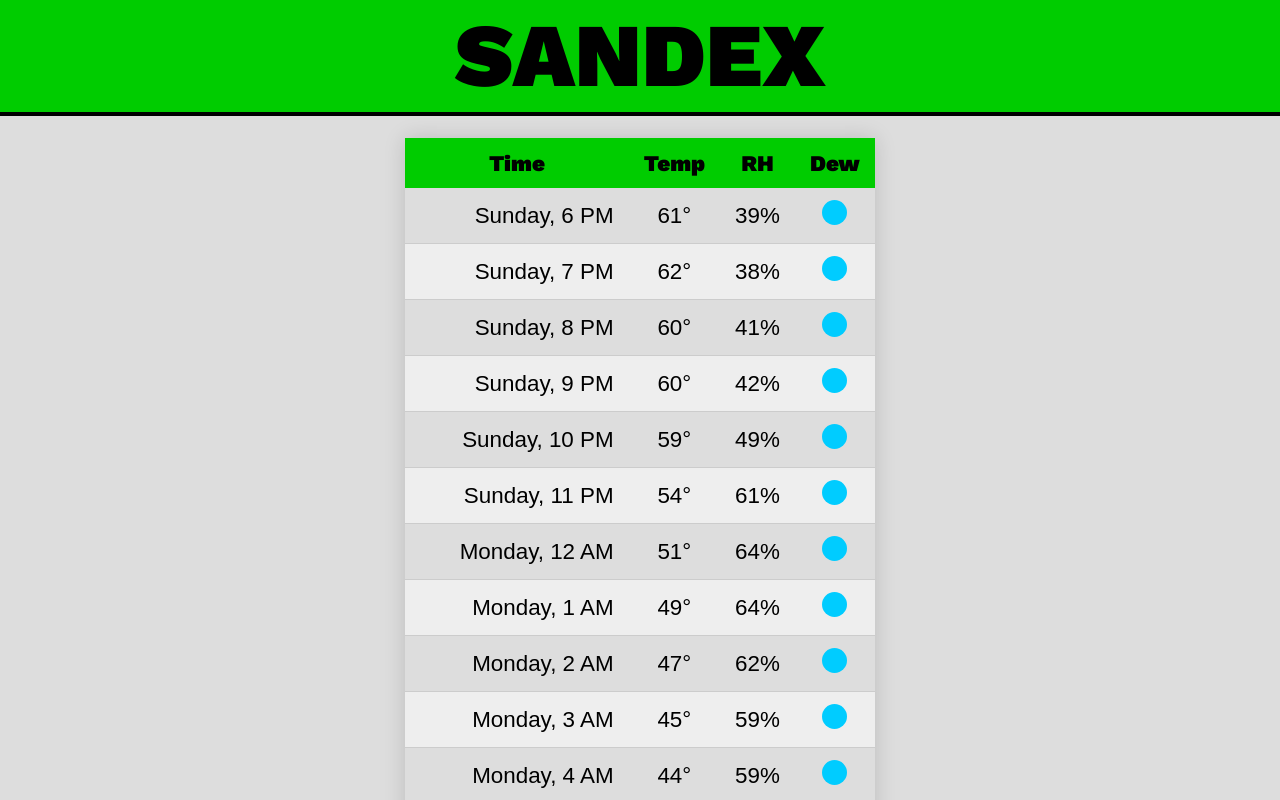
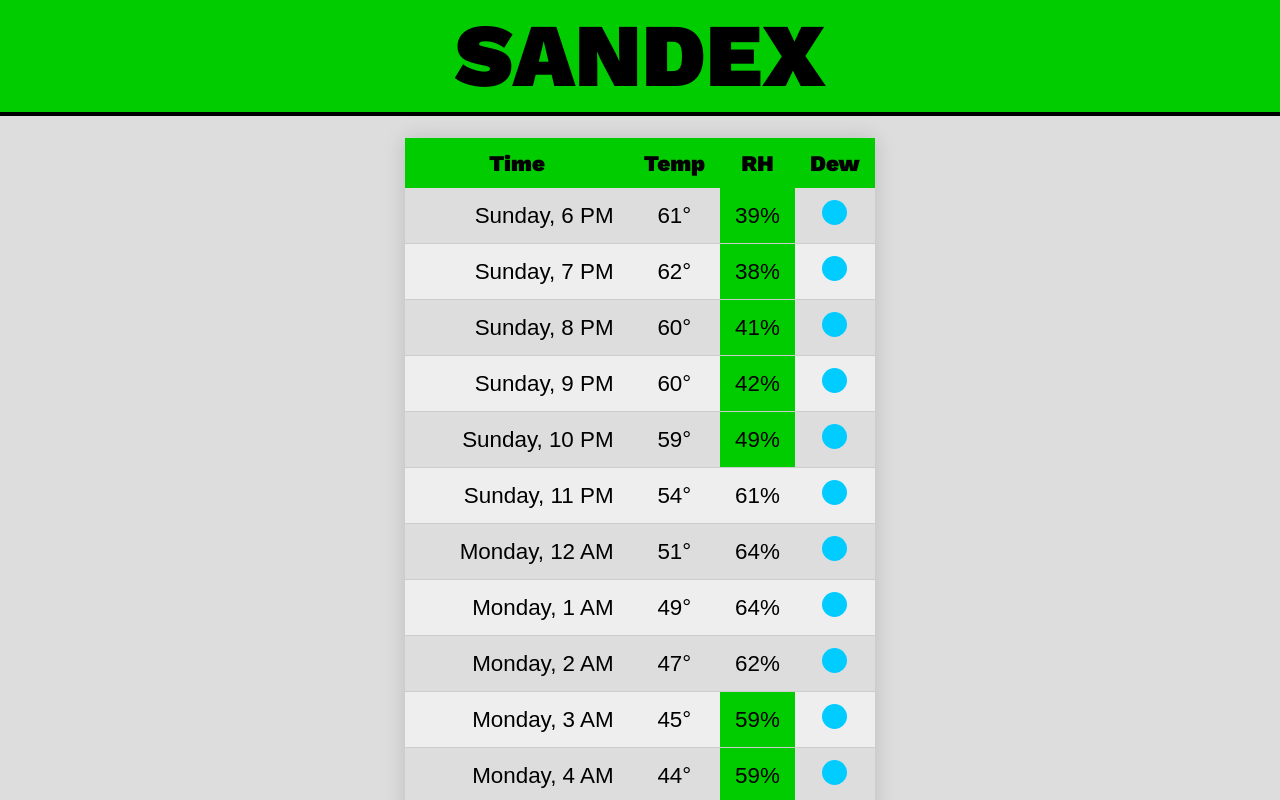
Before and after one commit to tikaro/sandex, a React (Create React App) app: page / in a window 1280 px wide. Shown: the top 800 px of the page. Built offline with nearby package versions, Linux system fonts and the light colour scheme.

Commit message:
Color td cells if sandex

```diff
--- a/scripts/sandexAlert.js
+++ b/scripts/sandexAlert.js
@@ -3,10 +3,10 @@ dotenv.config();
 
 import forecast from '../src/json/forecast.json';
 const hours = forecast.data.timelines[0].intervals;
-import isSandex from '../src/js/isSandex.js';
+import { hourIsSandex } from '../src/js/isSandex.js';
 import Twilio from 'twilio';
 
-const sandexHours = hours.filter(hour => isSandex(hour.values.temperature, hour.values.humidity))
+const sandexHours = hours.filter(hour => hourIsSandex(hour.values.temperature, hour.values.humidity))
 
 let foundSandex = false;
 let sandexMessage = '';
--- a/src/components/HourRow.js
+++ b/src/components/HourRow.js
@@ -1,5 +1,5 @@
 import React from 'react';
-import isSandex from '../js/isSandex.js';
+import {temperatureIsSandex, humidityIsSandex, hourIsSandex } from '../js/isSandex.js';
 import { humidityMessage, temperatureMessage, sandexMessage } from '../js/sandexMessage.js';
 import { dewpointComfort, dewpointComfortMessage } from '../js/dewpointComfort.js';
 
@@ -12,25 +12,27 @@ export default function HourRow(props) {
     const humidity = props.humidity;
     const dewpoint = props.dewPoint;
 
-    const isSandexString = isSandex(temperature, humidity).toString();
+    const temperatureIsSandexString = temperatureIsSandex(temperature, humidity).toString();
+    const humidityIsSandexString = humidityIsSandex(humidity).toString();
+    const hourIsSandexString = hourIsSandex(temperature, humidity).toString();
 
     if ( rowTime < timeNow ) return null;
 
     return (
-        <tr className={`hour sandex-${isSandexString}`}>
+        <tr className={`hour sandex-${hourIsSandexString}`}>
             <td className="time">
                 <span title={`${sandexMessage(temperature, humidity)}`}>
                     {rowTime.toLocaleTimeString('en-US',options)}
                 </span>
             </td>
-            <td className="temp">
+            <td className={`temp sandex-${temperatureIsSandexString}`}>
                 <span
                     title={`${temperatureMessage(temperature,humidity)}`}
                 >
                     {Math.round(temperature,0)}&deg;
                 </span>
             </td>
-            <td className="humidity">
+            <td className={`humidity sandex-${humidityIsSandexString}`}>
                 <span
                     title={`${humidityMessage(humidity)}`}
                 >
--- a/src/js/isSandex.js
+++ b/src/js/isSandex.js
@@ -1,13 +1,27 @@
 import temperatureLowerBound from './temperatureLowerBound.js';
 import temperatureUpperBound from './temperatureUpperBound.js';
 
-export default function isSandex(temperature, humidity) {
+export function temperatureIsSandex(temperature,humidity) {
     const percentageHumidity = (+humidity / 100);
 
-    if (percentageHumidity > 0.6) return false;
-    if (percentageHumidity < 0.3) return false;
     if (temperature <= temperatureLowerBound(percentageHumidity)) return false;
     if (temperature >= temperatureUpperBound(percentageHumidity)) return false;
 
     return true;
 }
+
+export function humidityIsSandex(humidity) {
+    const percentageHumidity = (+humidity / 100);
+
+    if (percentageHumidity > 0.6) return false;
+    if (percentageHumidity < 0.3) return false;
+
+    return true;
+}
+
+
+export function hourIsSandex(temperature, humidity) {
+    const percentageHumidity = (+humidity / 100);
+
+    return temperatureIsSandex(temperature,humidity) && humidityIsSandex(humidity)
+}
--- a/src/scss/index.scss
+++ b/src/scss/index.scss
@@ -73,6 +73,10 @@ body {
       text-align: right;
     }
 
+    td.sandex-true {
+      background-color: $sandex-true-color;
+    }
+
     td.temp, td.dewpoint {
       text-align: center;
     }
```
Also changed, not shown: 1 other file (tests, documents, lock files or other folders).
